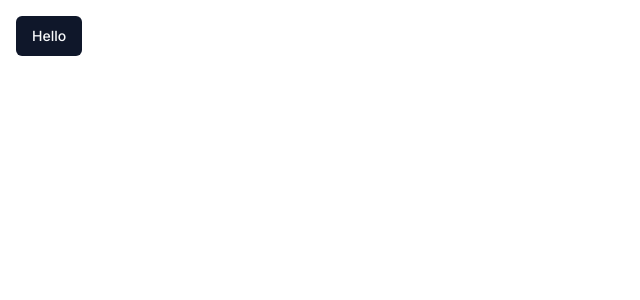
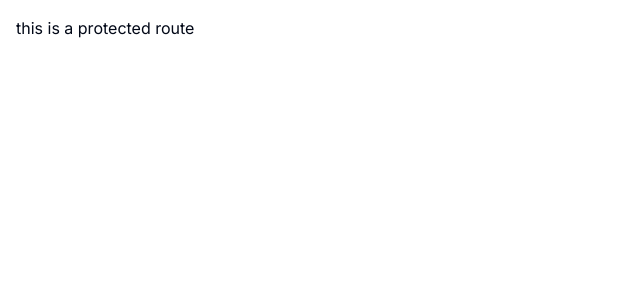
Before and after one commit to hassan-bachir/Beirut-Auto, a Next.js app in the folder ecommerce-admin/: page / in a window 1280 px wide. Shown: the top 300 px of the page, without its empty margins (0-640 px from the left). Built offline with nearby package versions, Linux system fonts and the light colour scheme.

Commit message:
changed the setup page

```diff
--- a/ecommerce-admin/app/(root)/page.tsx
+++ b/ecommerce-admin/app/(root)/page.tsx
@@ -1,9 +1,7 @@
 import { Button } from "@/components/ui/button";
 
-export default function Home() {
-    return (
-        <div className="p-4 ">
-            <Button>Hello</Button>
-        </div>
-    );
-}
+const SetupPage = () => {
+    return <div className="p-4 ">this is a protected route</div>;
+};
+
+export default SetupPage;
```
